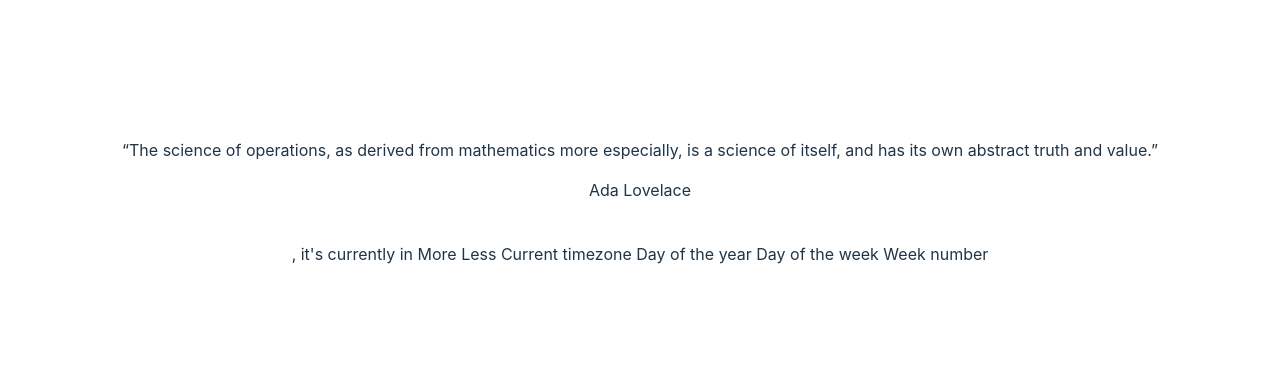
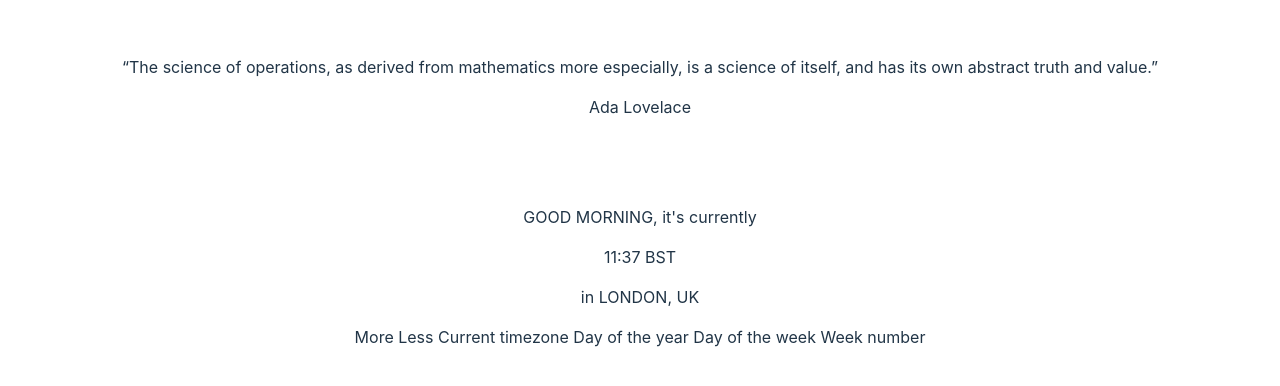
Before and after one commit to baglana/clock-app, a React (Vite) app: page / in a window 1280 px wide. Shown: the part 206-592 px from the top of the page. Built offline with nearby package versions, Linux system fonts and the light colour scheme.

Commit message:
Add StatusMessage markup

```diff
--- a/src/App.tsx
+++ b/src/App.tsx
@@ -1,13 +1,12 @@
 import './App.css'
 import Quote from './components/Quote'
+import StatusMessage from "./components/StatusMessage.tsx";
 
 function App() {
     return (
         <>
             <Quote/>
-            , it's currently
-
-            in
+            <StatusMessage/>
 
             More
             Less
--- /dev/null
+++ b/src/components/Greeting.tsx
@@ -0,0 +1,10 @@
+import GreetingIcon from "./GreetingIcon.tsx";
+
+export default function Greeting() {
+    return (
+        <div>
+            <GreetingIcon/>
+            <p>GOOD MORNING, it's currently</p>
+        </div>
+    )
+}
--- /dev/null
+++ b/src/components/GreetingIcon.tsx
@@ -0,0 +1,19 @@
+export default function GreetingIcon() {
+    const isDay = true
+
+    return (
+        isDay
+            ?
+            <svg width="24" height="24" xmlns="http://www.w3.org/2000/svg">
+                <path
+                    d="M11.78 19.417c.594 0 1.083.449 1.146 1.026l.006.125v1.842a1.152 1.152 0 01-2.296.125l-.007-.125v-1.842c0-.636.516-1.151 1.152-1.151zM6.382 17.18a1.15 1.15 0 01.09 1.527l-.09.1-1.302 1.303a1.152 1.152 0 01-1.718-1.528l.09-.1 1.302-1.302a1.15 1.15 0 011.628 0zm12.427 0l1.303 1.303a1.15 1.15 0 11-1.628 1.627L17.18 18.81a1.15 1.15 0 111.628-1.628zM11.781 5.879a5.908 5.908 0 015.901 5.902 5.908 5.908 0 01-5.901 5.902 5.908 5.908 0 01-5.902-5.902 5.908 5.908 0 015.902-5.902zm10.63 4.75a1.151 1.151 0 110 2.303h-1.843a1.151 1.151 0 110-2.303h1.842zm-19.418 0a1.151 1.151 0 01.126 2.296l-.125.007H1.15a1.151 1.151 0 01-.125-2.296l.125-.007h1.842zm1.985-7.268l.1.09 1.303 1.302a1.151 1.151 0 01-1.528 1.718l-.1-.09L3.45 5.08A1.15 1.15 0 014.978 3.36zm15.133.09c.45.449.45 1.178 0 1.628L18.808 6.38a1.151 1.151 0 11-1.628-1.628l1.303-1.303c.449-.449 1.178-.449 1.628 0zM11.781 0c.636 0 1.151.515 1.151 1.151v1.843a1.152 1.152 0 01-2.303 0V1.15C10.63.515 11.145 0 11.781 0z"
+                    fill="#FFF" fillRule="nonzero"/>
+            </svg>
+            :
+            <svg width="23" height="24" xmlns="http://www.w3.org/2000/svg">
+                <path
+                    d="M22.157 17.366a.802.802 0 00-.891-.248 8.463 8.463 0 01-2.866.482c-4.853 0-8.8-3.949-8.8-8.8a8.773 8.773 0 013.856-7.274.801.801 0 00-.334-1.454A7.766 7.766 0 0012 0C5.382 0 0 5.382 0 12s5.382 12 12 12c4.2 0 8.02-2.134 10.218-5.709a.805.805 0 00-.061-.925z"
+                    fill="#FFF" fillRule="nonzero"/>
+            </svg>
+    )
+}
--- /dev/null
+++ b/src/components/Location.tsx
@@ -0,0 +1,5 @@
+export default function Location() {
+    return (
+        <p>in LONDON, UK</p>
+    )
+}
--- /dev/null
+++ b/src/components/StatusMessage.tsx
@@ -0,0 +1,13 @@
+import Greeting from "./Greeting.tsx";
+import Time from "./Time.tsx";
+import Location from "./Location.tsx"
+
+export default function StatusMessage() {
+    return (
+        <div>
+            <Greeting/>
+            <Time/>
+            <Location/>
+        </div>
+    )
+}
--- /dev/null
+++ b/src/components/Time.tsx
@@ -0,0 +1,5 @@
+export default function Time() {
+    return (
+        <p>11:37 <span>BST</span></p>
+    )
+}
```
